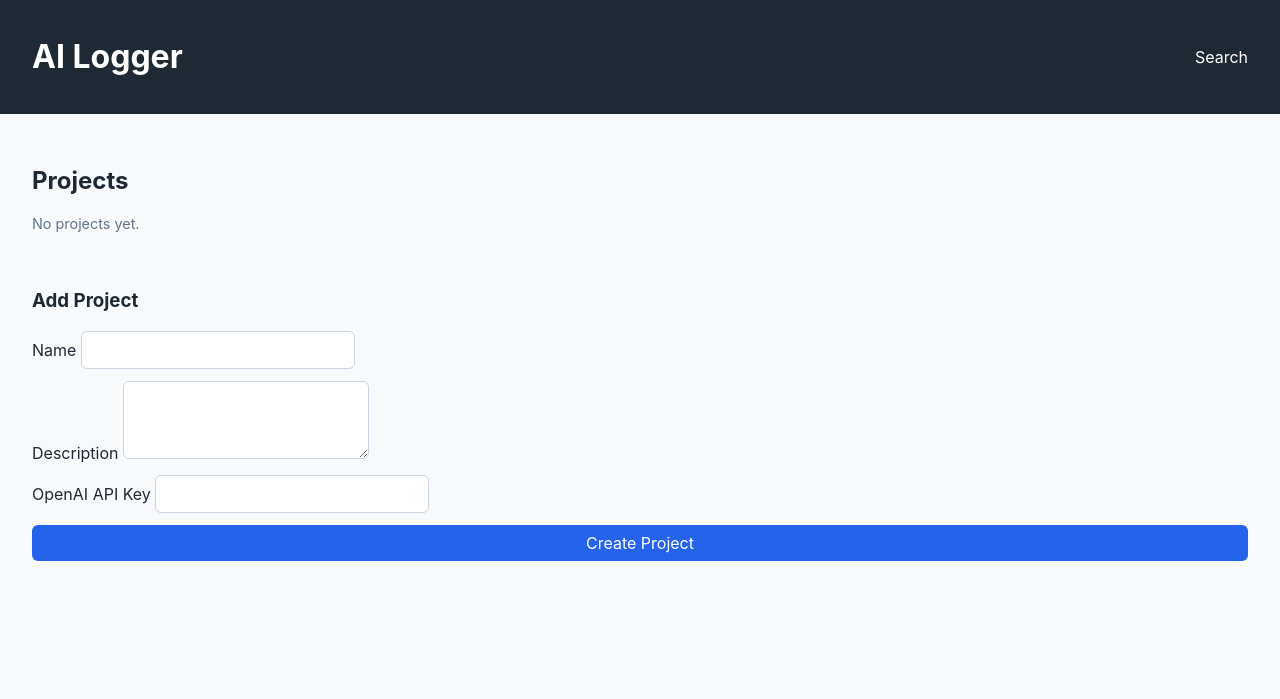
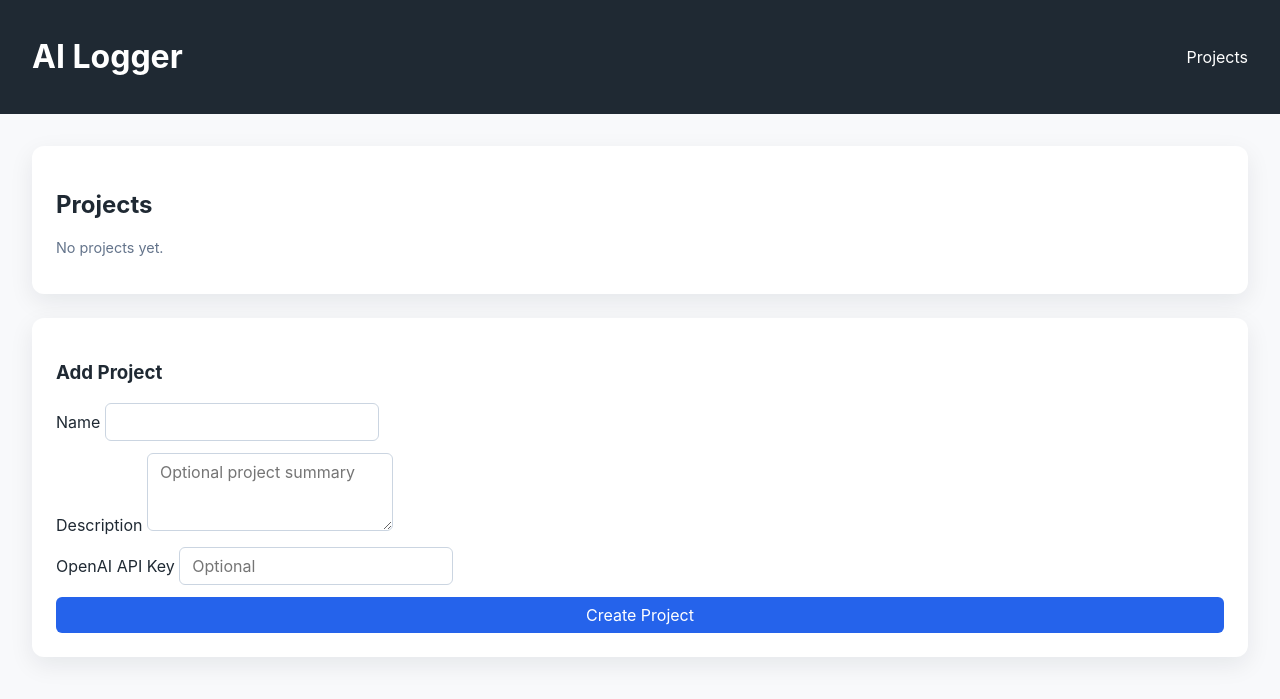
Before and after one commit to david-dd/academicGPT, a FastAPI app: page / in a window 1280 px wide. Shown: the top 699 px of the page. Run offline with FastAPI, Linux system fonts and the light colour scheme; some libraries are stand-ins or nearby versions.

Commit message:
Struktur update hinzu

```diff
--- a/app/main.py
+++ b/app/main.py
@@ -23,27 +23,58 @@ def slugify(value: str) -> str:
     return "-".join(value.lower().strip().split())
 
 
+def get_project_by_slug_or_404(db: Session, project_slug: str):
+    project = crud.get_project_by_slug(db, project_slug)
+    if not project:
+        raise HTTPException(status_code=404, detail="Project not found")
+    return project
+
+
+def build_unique_slug(db: Session, name: str) -> str:
+    base_slug = slugify(name)
+    slug = base_slug
+    counter = 2
+    while crud.project_slug_exists(db, slug):
+        slug = f"{base_slug}-{counter}"
+        counter += 1
+    return slug
+
+
 @app.get("/", response_class=HTMLResponse)
 def index(request: Request, db: Session = Depends(get_db)):
     projects = crud.list_projects(db)
-    return templates.TemplateResponse("index.html", {"request": request, "projects": projects})
+    return templates.TemplateResponse(
+        "index.html",
+        {"request": request, "projects": projects, "error": None},
+    )
 
 
 @app.post("/projects")
 def create_project(
+    request: Request,
     name: str = Form(...),
     description: str | None = Form(None),
     api_key: str | None = Form(None),
     db: Session = Depends(get_db),
 ):
+    if crud.project_name_exists(db, name):
+        projects = crud.list_projects(db)
+        return templates.TemplateResponse(
+            "index.html",
+            {
+                "request": request,
+                "projects": projects,
+                "error": "Project name already exists.",
+            },
+            status_code=400,
+        )
     try:
         api_key_encrypted = encrypt_secret(api_key) if api_key else None
     except EncryptionError as exc:
         raise HTTPException(status_code=400, detail=str(exc)) from exc
 
-    project = crud.create_project(
-        db, name=name, slug=slugify(name), description=description, settings_json=None
-    )
+    slug = build_unique_slug(db, name)
+    project = crud.create_project(db, name=name, slug=slug, description=description, settings_json=None)
     if api_key_encrypted:
         crud.create_project_secret(
             db,
@@ -51,71 +82,80 @@ def create_project(
             secret_type="openai_api_key",
             secret_ciphertext=api_key_encrypted,
         )
-    return RedirectResponse(url=f"/projects/{project.id}", status_code=303)
+    return RedirectResponse(url=f"/p/{project.slug}/dashboard", status_code=303)
 
 
-@app.get("/projects/{project_id}", response_class=HTMLResponse)
-def project_detail(project_id: int, request: Request, db: Session = Depends(get_db)):
-    project = crud.get_project(db, project_id)
-    if not project:
-        raise HTTPException(status_code=404, detail="Project not found")
+@app.get("/p/{project_slug}/dashboard", response_class=HTMLResponse)
+def project_dashboard(project_slug: str, request: Request, db: Session = Depends(get_db)):
+    project = get_project_by_slug_or_404(db, project_slug)
+    stats = crud.get_project_stats(db, project_id=project.id)
+    has_key = any(secret.secret_type == "openai_api_key" for secret in project.secrets)
+    projects = crud.list_projects(db)
     return templates.TemplateResponse(
-        "project.html", {"request": request, "project": project}
+        "project_dashboard.html",
+        {
+            "request": request,
+            "project": project,
+            "projects": projects,
+            "stats": stats,
+            "has_key": has_key,
+        },
     )
 
 
-@app.post("/projects/{project_id}/blocks")
+@app.post("/p/{project_slug}/blocks")
 def create_block(
-    project_id: int,
+    project_slug: str,
     title: str = Form(...),
     notes: str | None = Form(None),
     db: Session = Depends(get_db),
 ):
-    project = crud.get_project(db, project_id)
-    if not project:
-        raise HTTPException(status_code=404, detail="Project not found")
+    project = get_project_by_slug_or_404(db, project_slug)
     crud.create_text_block(
         db,
         project=project,
-        tb_id=f"TB-{project_id}-{title[:3].upper()}",
+        tb_id=f"TB-{project.id}-{title[:3].upper()}",
         title=title,
         block_type="draft",
         status="active",
         notes=notes,
         working_text=None,
     )
-    return RedirectResponse(url=f"/projects/{project_id}", status_code=303)
+    return RedirectResponse(url=f"/p/{project.slug}/dashboard", status_code=303)
 
 
-@app.post("/blocks/{block_id}/conversations")
+@app.post("/p/{project_slug}/blocks/{block_id}/conversations")
 def create_conversation(
+    project_slug: str,
     block_id: int,
     title: str = Form(...),
     db: Session = Depends(get_db),
 ):
+    project = get_project_by_slug_or_404(db, project_slug)
     block = db.get(TextBlock, block_id)
-    if not block:
+    if not block or block.project_id != project.id:
         raise HTTPException(status_code=404, detail="Text block not found")
     conversation = crud.create_conversation(
         db, project=block.project, title=title, source="other", external_id=None
     )
     crud.create_link(db, text_block=block, conversation=conversation, relation="ideation")
-    return RedirectResponse(url=f"/projects/{block.project_id}", status_code=303)
+    return RedirectResponse(url=f"/p/{project.slug}/dashboard", status_code=303)
 
 
-@app.post("/conversations/{conversation_id}/turns")
+@app.post("/p/{project_slug}/conversations/{conversation_id}/turns")
 def create_turn(
+    project_slug: str,
     conversation_id: int,
     prompt: str = Form(...),
     response: str | None = Form(None),
     use_openai: bool | None = Form(False),
     db: Session = Depends(get_db),
 ):
+    project = get_project_by_slug_or_404(db, project_slug)
     conversation = db.get(Conversation, conversation_id)
-    if not conversation:
+    if not conversation or conversation.project_id != project.id:
         raise HTTPException(status_code=404, detail="Conversation not found")
 
-    project = conversation.project
     resolved_response = response or ""
     response_id: str | None = None
 
@@ -154,33 +194,141 @@ def create_turn(
         timestamp=datetime.utcnow(),
         response_id=response_id,
     )
-    return RedirectResponse(url=f"/projects/{project.id}", status_code=303)
+    return RedirectResponse(url=f"/p/{project.slug}/dashboard", status_code=303)
 
 
-@app.get("/search", response_class=HTMLResponse)
+@app.get("/p/{project_slug}/search", response_class=HTMLResponse)
 def search(
+    project_slug: str,
     request: Request,
     q: str | None = None,
     db: Session = Depends(get_db),
 ):
-    results = crud.search_turns(db, query=q) if q else []
+    project = get_project_by_slug_or_404(db, project_slug)
+    results = crud.search_turns_for_project(db, project_id=project.id, query=q) if q else []
+    projects = crud.list_projects(db)
     return templates.TemplateResponse(
-        "search.html",
-        {"request": request, "results": results, "query": q},
+        "project_search.html",
+        {
+            "request": request,
+            "project": project,
+            "projects": projects,
+            "results": results,
+            "query": q,
+        },
     )
 
 
-@app.get("/projects/{project_id}/export")
-def export_project(project_id: int, db: Session = Depends(get_db)):
-    project = crud.get_project(db, project_id)
-    if not project:
-        raise HTTPException(status_code=404, detail="Project not found")
+@app.get("/p/{project_slug}/export")
+def export_project(project_slug: str, db: Session = Depends(get_db)):
+    project = get_project_by_slug_or_404(db, project_slug)
 
-    rows = crud.list_turns_for_project(db, project_id=project_id)
+    rows = crud.list_turns_for_project(db, project_id=project.id)
 
     def generate():
         for row in rows:
             yield json.dumps(dict(row), ensure_ascii=False) + "\n"
 
-    headers = {"Content-Disposition": f"attachment; filename=project_{project_id}.jsonl"}
+    headers = {"Content-Disposition": f"attachment; filename=project_{project.id}.jsonl"}
     return StreamingResponse(generate(), media_type="application/jsonl", headers=headers)
+
+
+@app.get("/p/{project_slug}/settings", response_class=HTMLResponse)
+def project_settings(project_slug: str, request: Request, db: Session = Depends(get_db)):
+    project = get_project_by_slug_or_404(db, project_slug)
+    projects = crud.list_projects(db)
+    settings_payload = json.dumps(project.settings_json, indent=2) if project.settings_json else ""
+    return templates.TemplateResponse(
+        "project_settings.html",
+        {
+            "request": request,
+            "project": project,
+            "projects": projects,
+            "settings_payload": settings_payload,
+            "error": None,
+        },
+    )
+
+
+@app.post("/p/{project_slug}/settings")
+def update_project_settings(
+    project_slug: str,
+    request: Request,
+    name: str = Form(...),
+    description: str | None = Form(None),
+    settings_payload: str | None = Form(None),
+    api_key: str | None = Form(None),
+    db: Session = Depends(get_db),
+):
+    project = get_project_by_slug_or_404(db, project_slug)
+    parsed_settings: dict | None = None
+    if settings_payload:
+        try:
+            parsed_settings = json.loads(settings_payload)
+        except json.JSONDecodeError as exc:
+            projects = crud.list_projects(db)
+            return templates.TemplateResponse(
+                "project_settings.html",
+                {
+                    "request": request,
+                    "project": project,
+                    "projects": projects,
+                    "settings_payload": settings_payload,
+                    "error": f"Invalid JSON: {exc.msg}",
+                },
+                status_code=400,
+            )
+    if name != project.name and crud.project_name_exists(db, name):
+        projects = crud.list_projects(db)
+        return templates.TemplateResponse(
+            "project_settings.html",
+            {
+                "request": request,
+                "project": project,
+                "projects": projects,
+                "settings_payload": settings_payload or "",
+                "error": "Project name already exists.",
+            },
+            status_code=400,
+        )
+    slug = project.slug
+    if name != project.name:
+        slug = build_unique_slug(db, name)
+    crud.update_project(
+        db,
+        project=project,
+        name=name,
+        slug=slug,
+        description=description,
+        settings_json=parsed_settings,
+    )
+    if api_key:
+        try:
+            api_key_encrypted = encrypt_secret(api_key)
+        except EncryptionError as exc:
+            projects = crud.list_projects(db)
+            return templates.TemplateResponse(
+                "project_settings.html",
+                {
+                    "request": request,
+                    "project": project,
+                    "projects": projects,
+                    "settings_payload": settings_payload or "",
+                    "error": str(exc),
+                },
+                status_code=400,
+            )
+        crud.upsert_project_secret(
+            db,
+            project=project,
+            secret_type="openai_api_key",
+            secret_ciphertext=api_key_encrypted,
+        )
+    return RedirectResponse(url=f"/p/{slug}/settings", status_code=303)
+
+
+@app.post("/p/{project_slug}/archive")
+def archive_project(project_slug: str, db: Session = Depends(get_db)):
+    project = get_project_by_slug_or_404(db, project_slug)
+    crud.soft_delete_project(db, project)
+    return RedirectResponse(url="/", status_code=303)
--- a/app/models.py
+++ b/app/models.py
@@ -21,6 +21,7 @@ class Project(Base):
     settings_json: Mapped[dict | None] = mapped_column(JSON, nullable=True)
     created_at: Mapped[datetime] = mapped_column(DateTime, default=utc_now)
     updated_at: Mapped[datetime] = mapped_column(DateTime, default=utc_now, onupdate=utc_now)
+    deleted_at: Mapped[datetime | None] = mapped_column(DateTime, nullable=True)
 
     secrets: Mapped[list["ProjectSecret"]] = relationship(
         back_populates="project", cascade="all, delete-orphan"
--- a/static/css/styles.css
+++ b/static/css/styles.css
@@ -12,11 +12,30 @@ body {
   display: flex;
   justify-content: space-between;
   align-items: center;
+  gap: 1.5rem;
 }
 
 .site-header a {
   color: #fff;
   text-decoration: none;
+}
+
+.brand {
+  display: flex;
+  align-items: center;
+  gap: 1rem;
+}
+
+.project-pill {
+  background: rgba(255, 255, 255, 0.2);
+  padding: 0.25rem 0.75rem;
+  border-radius: 999px;
+  font-size: 0.85rem;
+}
+
+.site-nav {
+  display: flex;
+  gap: 1rem;
 }
 
 .content {
@@ -25,7 +44,8 @@ body {
   gap: 1.5rem;
 }
 
-.panel {
+.panel,
+.card {
   background: #fff;
   padding: 1.5rem;
   border-radius: 12px;
--- a/templates/base.html
+++ b/templates/base.html
@@ -9,9 +9,19 @@
   </head>
   <body>
     <header class="site-header">
-      <h1><a href="/">AI Logger</a></h1>
-      <nav>
-        <a href="/search?q=">Search</a>
+      <div class="brand">
+        <h1><a href="/">AI Logger</a></h1>
+        {% if project %}
+          <span class="project-pill">Project: {{ project.name }}</span>
+        {% endif %}
+      </div>
+      <nav class="site-nav">
+        <a href="/">Projects</a>
+        {% if project %}
+          <a href="/p/{{ project.slug }}/dashboard">Dashboard</a>
+          <a href="/p/{{ project.slug }}/settings">Settings</a>
+          <a href="/p/{{ project.slug }}/search?q=">Search</a>
+        {% endif %}
       </nav>
     </header>
     <main class="content">
--- a/templates/index.html
+++ b/templates/index.html
@@ -2,12 +2,21 @@
 {% block content %}
 <section class="card">
   <h2>Projects</h2>
+  {% if error %}
+    <p class="alert">{{ error }}</p>
+  {% endif %}
   {% if projects %}
     <ul class="list">
       {% for project in projects %}
-        <li>
-          <a href="/projects/{{ project.id }}">{{ project.name }}</a>
-          <p class="muted">{{ project.description or "No description" }}</p>
+        <li class="list-item">
+          <div>
+            <a href="/p/{{ project.slug }}/dashboard" class="title-link">{{ project.name }}</a>
+            <p class="muted">{{ project.description or "No description" }}</p>
+          </div>
+          <div class="row-actions">
+            <a href="/p/{{ project.slug }}/dashboard">Open</a>
+            <a href="/p/{{ project.slug }}/settings">Settings</a>
+          </div>
         </li>
       {% endfor %}
     </ul>
@@ -25,11 +34,11 @@
     </label>
     <label>
       Description
-      <textarea name="description" rows="3"></textarea>
+      <textarea name="description" rows="3" placeholder="Optional project summary"></textarea>
     </label>
     <label>
       OpenAI API Key
-      <input type="password" name="api_key">
+      <input type="password" name="api_key" placeholder="Optional">
     </label>
     <button type="submit">Create Project</button>
   </form>
```
Also changed, not shown: other parts of static/css/styles.css (+103 -0 lines), app/crud.py (+100 -5 lines), migrations/versions/0002_project_soft_delete.py (added, +21 -0 lines), templates/project_dashboard.html (added, +134 -0 lines), templates/project_search.html (added, +47 -0 lines), templates/project_settings.html (added, +56 -0 lines).
